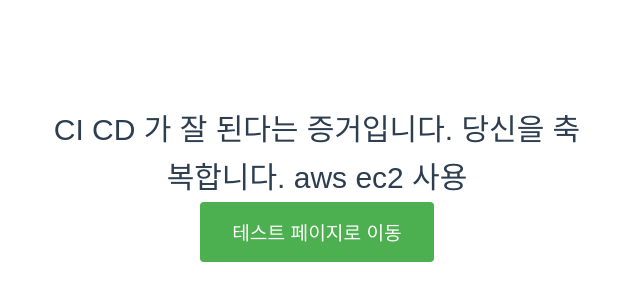
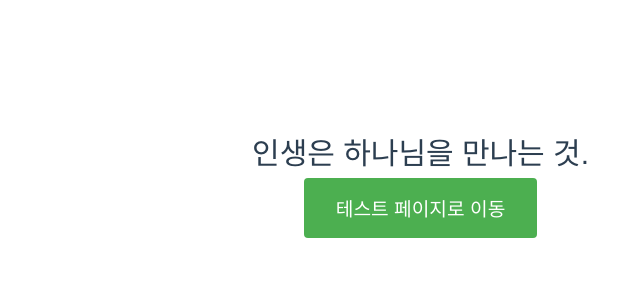
Before and after one commit to Hanamo777/test, a Vue app in the folder frontend/: page / in a window 1280 px wide. Shown: the part 216-516 px from the top of the page, without its empty margins (19-659 px from the left). Built offline with nearby package versions, Linux system fonts and the light colour scheme.

Commit message:
ci cd test

```diff
--- a/frontend/src/views/HomeView.vue
+++ b/frontend/src/views/HomeView.vue
@@ -1,6 +1,6 @@
 <template>
   <div class="home">
-    <h1>CI CD 가 잘 된다는 증거입니다. 당신을 축복합니다. aws ec2 사용</h1>
+    <h1> 인생은 하나님을 만나는 것. </h1>
     <button @click="$router.push('/test')" class="test-button">테스트 페이지로 이동</button>
   </div>
 </template>
```
